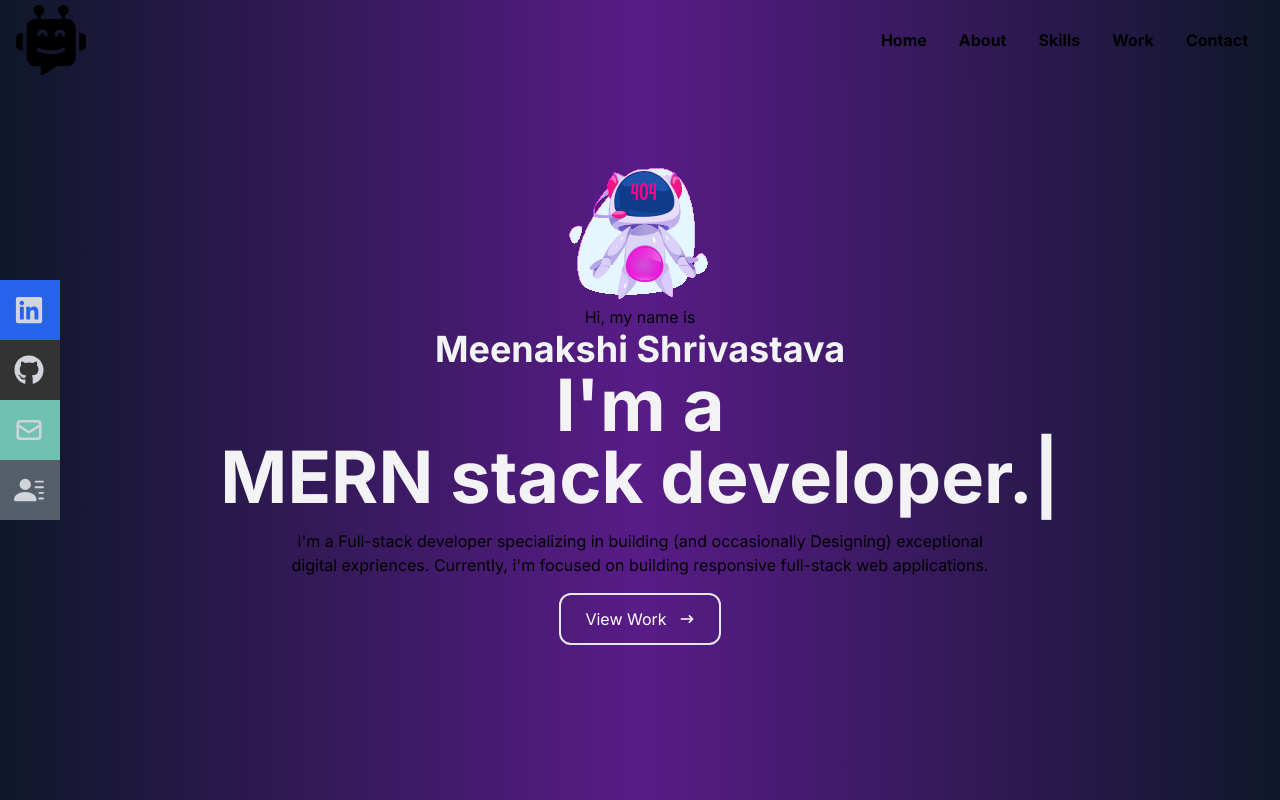
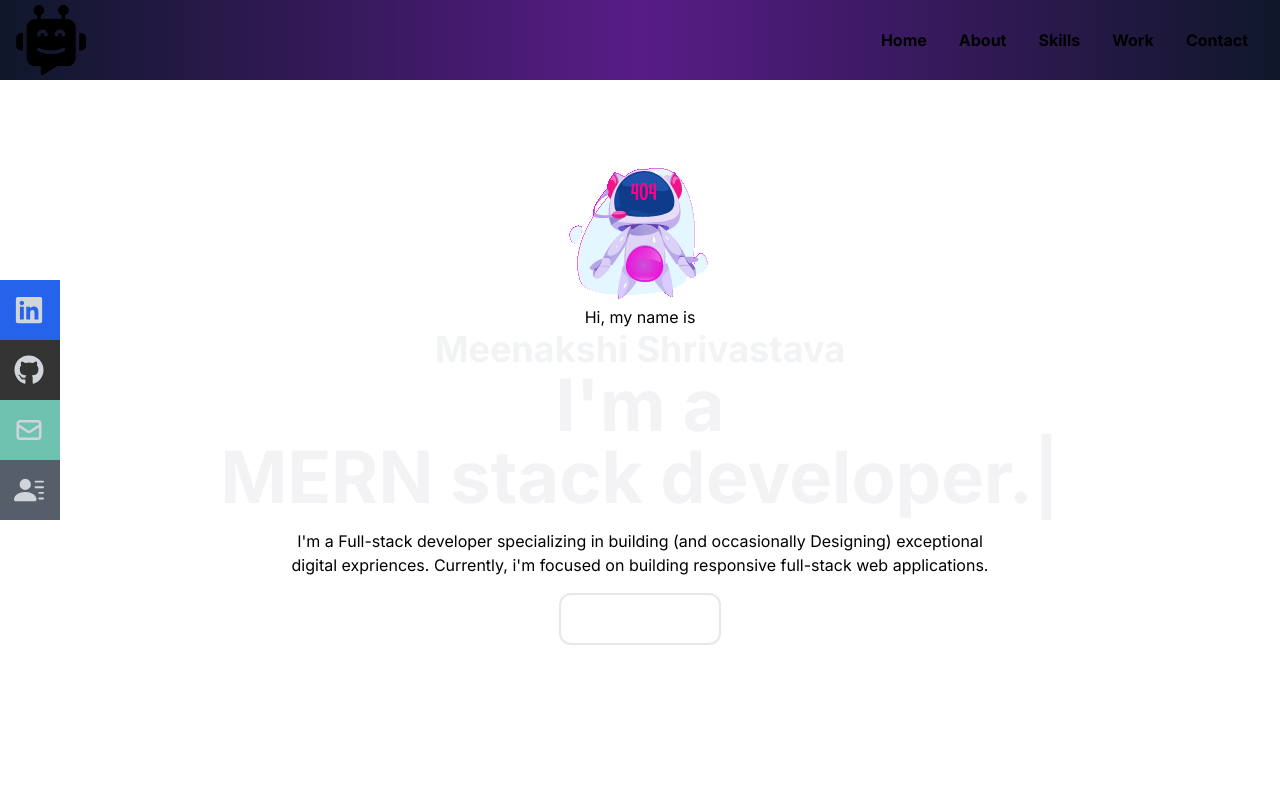
Before and after one commit to Meenakshishrivastava/myProtfolio, a Next.js app: page / in a window 1280 px wide. Shown: the top 800 px of the page. Built offline with nearby package versions, Linux system fonts and the light colour scheme.

Commit message:
Update Home.js

```diff
--- a/Components/Home.js
+++ b/Components/Home.js
@@ -7,14 +7,14 @@ const Home = () => {
 
 
 
-    <div name='Home' className='w-full h-screen bg-bg-gradient-to-b indigo-900 justify-center items-center text-center'>
+    <div name='Home' className='w-full h-screen bg-white justify-center items-center text-center'>
 
 
 
 
 
         {/* container*/}
-        <div className='bg-gradient-to-r from-slate-900 via-purple-900 to-slate-900 max-auto items-center px-8 flex flex-col justify-center h-full '>
+        <div className='bg-white max-auto items-center px-8 flex flex-col justify-center h-full '>
         <img src='./images/icon3.gif'/>
             <p className='text-black-600'>Hi, my name is</p>
             <h1 className='text-4xl sa:text-7xl font-bold text-[#f2f3f5]'>Meenakshi Shrivastava</h1>
```
